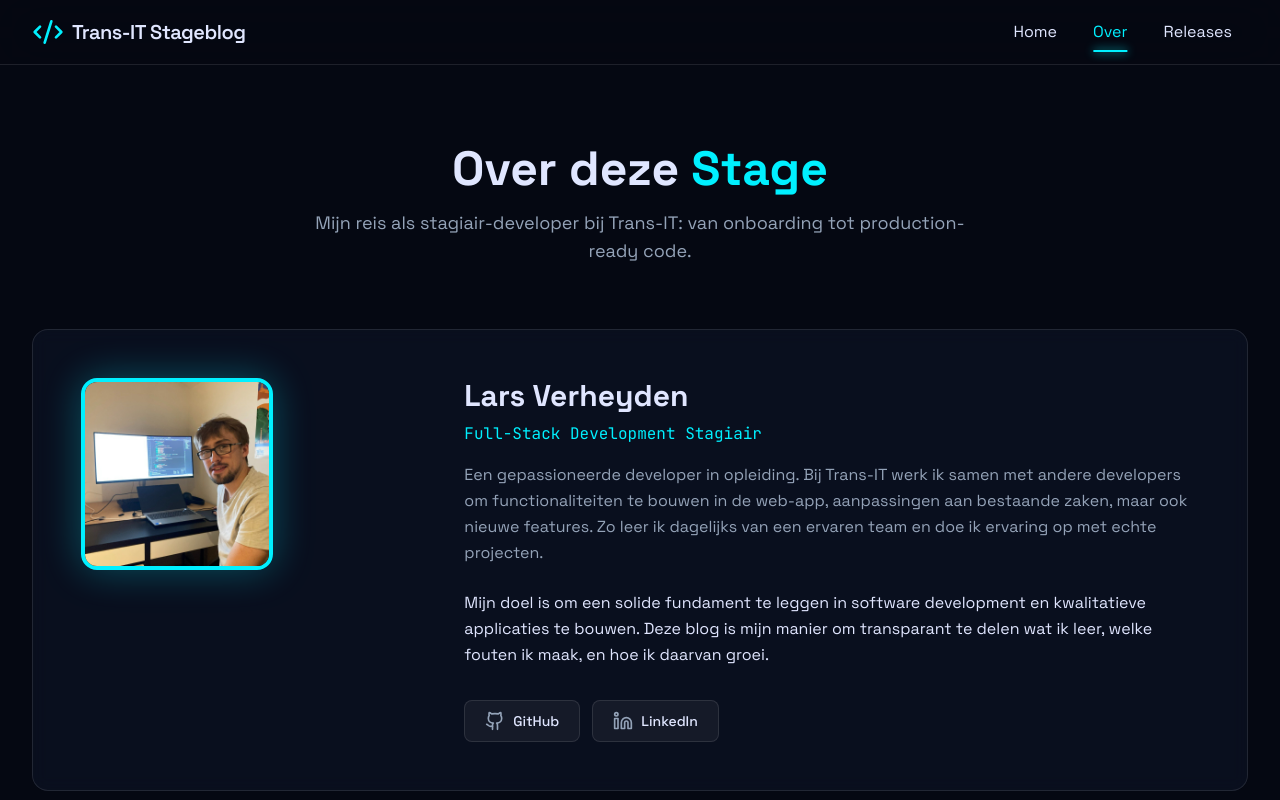
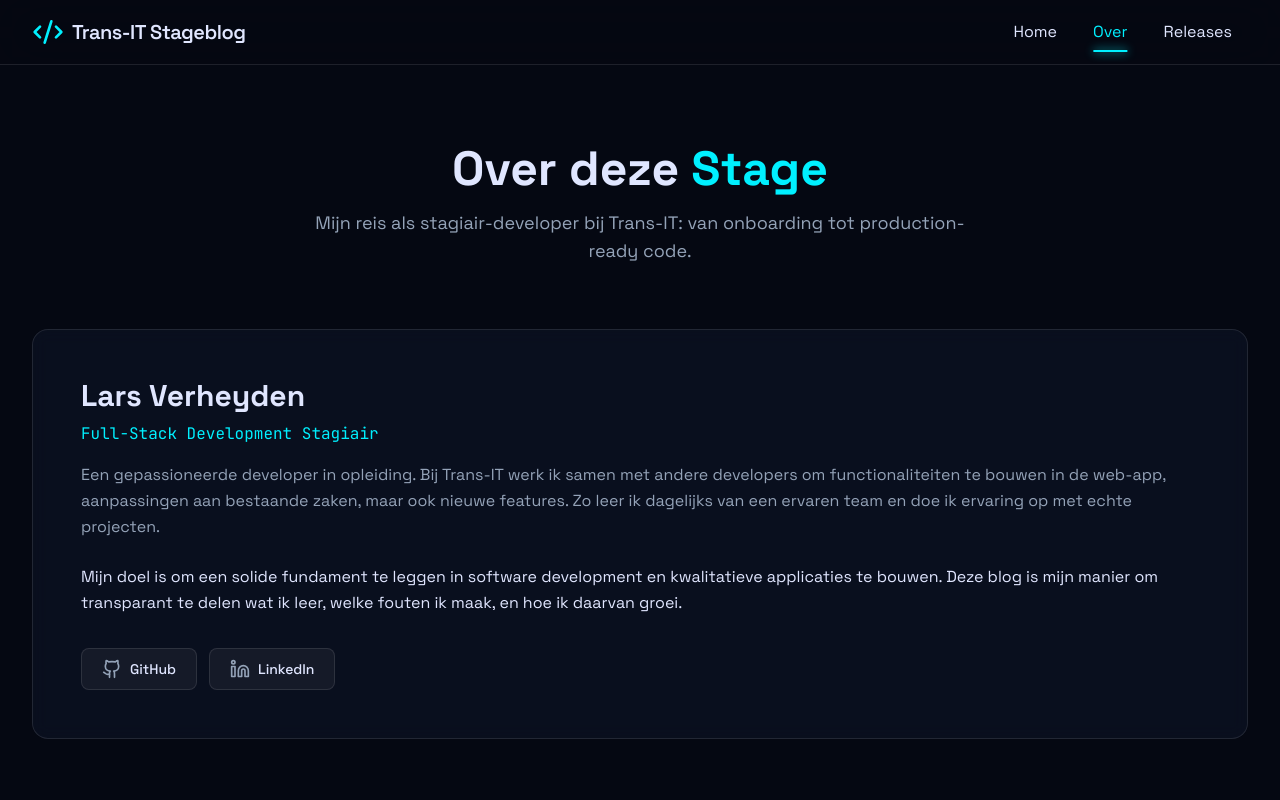
Before and after one commit to LarsVerheyden/stageblog-v2, a React (Vite) app: page /over in a window 1280 px wide. Shown: the top 800 px of the page. Built offline with nearby package versions, Linux system fonts and the light colour scheme.

Commit message:
Remove profile image from Developer Section
Removed profile image section from the Developer Section.

```diff
--- a/src/app/pages/Over.tsx
+++ b/src/app/pages/Over.tsx
@@ -17,22 +17,7 @@ export function Over() {
         {/* Developer Section */}
         <section className="mb-16">
           <div className="p-8 sm:p-12 rounded-2xl bg-[var(--card)] border border-[var(--glass-border)] backdrop-blur-sm">
-            <div className="grid grid-cols-1 md:grid-cols-3 gap-8">
-              {/* Profile Image */}
-              <div className="flex justify-center md:justify-start">
-                <div className="relative">
-                  <div className="w-48 h-48 rounded-2xl overflow-hidden border-4 border-[var(--neon-cyan)] shadow-[0_0_40px_rgba(0,240,255,0.3)]">
-                    <img
-                      src="/1745511366002.jpg"
-                      alt="Lars Verheyden"
-                      className="w-full h-full object-cover"
-                    />
-                  </div>
-                </div>
-              </div>
-
-              {/* Info */}
-              <div className="md:col-span-2">
+            <div>
                 <h2 className="text-3xl font-bold mb-2">Lars Verheyden</h2>
                 <p className="text-[var(--neon-cyan)] mb-4" style={{ fontFamily: 'var(--font-mono)' }}>
                   Full-Stack Development Stagiair
@@ -68,7 +53,6 @@ export function Over() {
                     <span className="text-sm font-medium">LinkedIn</span>
                   </a>
                 </div>
-              </div>
             </div>
           </div>
         </section>
```
